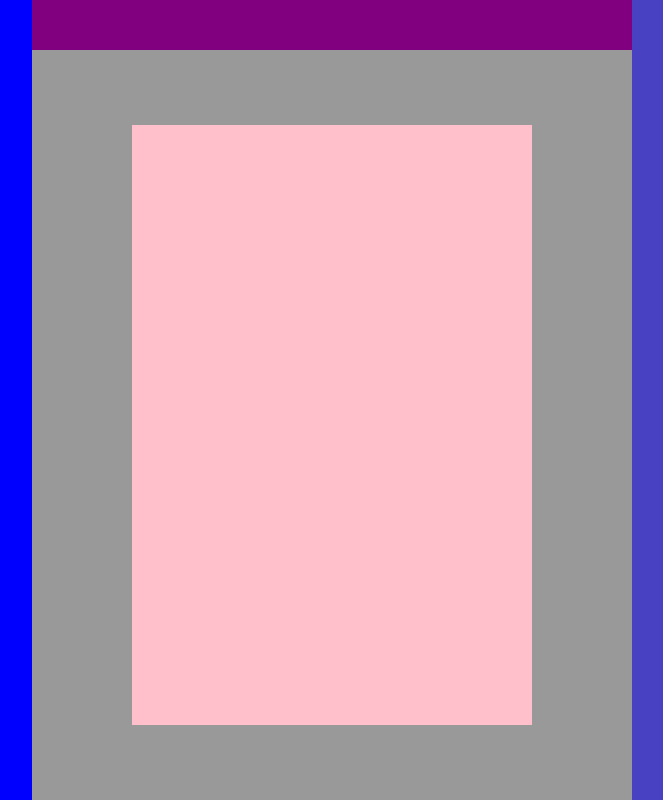
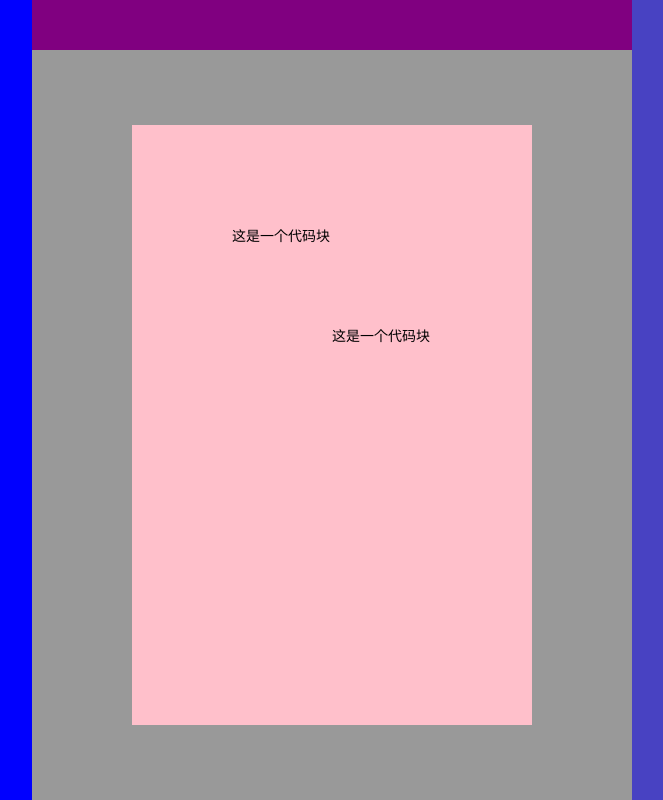
Before and after one commit to windlil/Windcode, a Vue app: page / in a window 1280 px wide. Shown: the whole page, without its empty margins (308-971 px from the left). Built offline with nearby package versions, Linux system fonts and the light colour scheme.

Commit message:
feat: update

```diff
--- a/src/App.vue
+++ b/src/App.vue
@@ -1,9 +1,12 @@
 <script setup lang="ts">
-import { ref } from 'vue'
+import { provide, ref } from 'vue'
 import data from './data.json'
 import Editor from '@/components/editor/index.vue'
 
 const state = ref(data)
+const config = state.value.block
+
+provide('blockConfig', config)
 </script>
 
 <template>
--- /dev/null
+++ b/src/components/block/index.vue
@@ -0,0 +1,29 @@
+<script setup lang="ts">
+import { computed } from 'vue'
+
+interface Prop {
+  blockConfig: { [key: string]: string }
+}
+
+const props = defineProps<Prop>()
+
+const style = computed(() => {
+  return {
+    top: `${props.blockConfig.top}px`,
+    left: `${props.blockConfig.left}px`,
+    zIndex: `${props.blockConfig.zIndex}`,
+  }
+})
+</script>
+
+<template>
+  <div class="editor-block" :style="style">
+    这是一个代码块
+  </div>
+</template>
+
+<style scoped lang="scss">
+.editor-block {
+  position: absolute;
+}
+</style>
--- a/src/components/editor/index.vue
+++ b/src/components/editor/index.vue
@@ -1,9 +1,8 @@
 <script setup lang="ts">
-interface Prop {
-  data: object
-}
+import { inject } from 'vue'
+import Block from '../block/index.vue'
 
-defineProps<Prop>()
+const config = inject('blockConfig')
 </script>
 
 <template>
@@ -17,7 +16,9 @@ defineProps<Prop>()
       </div>
       <div class="editor-center-container">
         <div class="editor-canvas">
-
+          <template v-for="block in config" :key="block.id">
+            <Block :block-config="block" />
+          </template>
         </div>
       </div>
     </div>
@@ -69,6 +70,7 @@ defineProps<Prop>()
 
       // 画布
       .editor-canvas {
+        position: relative;
         height: 600px;
         width: 400px;
         background-color: pink;
--- a/src/data.json
+++ b/src/data.json
@@ -2,5 +2,21 @@
   "container": {
     "width": 1000,
     "height": 800
-  }
+  },
+  "block": [
+    {
+      "id": 1,
+      "type": "text",
+      "top": 100,
+      "left": 100,
+      "zIndex": 1
+    },
+    {
+      "id": 2,
+      "type": "text",
+      "top": 200,
+      "left": 200,
+      "zIndex": 1
+    }
+  ]
 }
```
